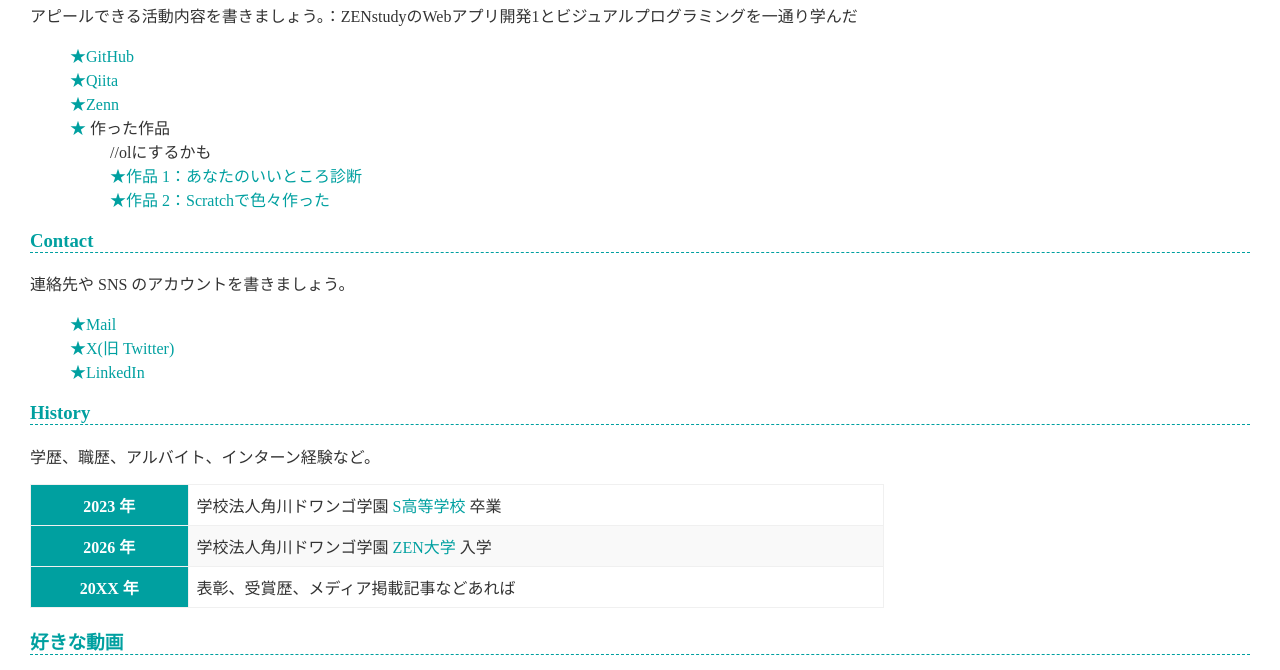
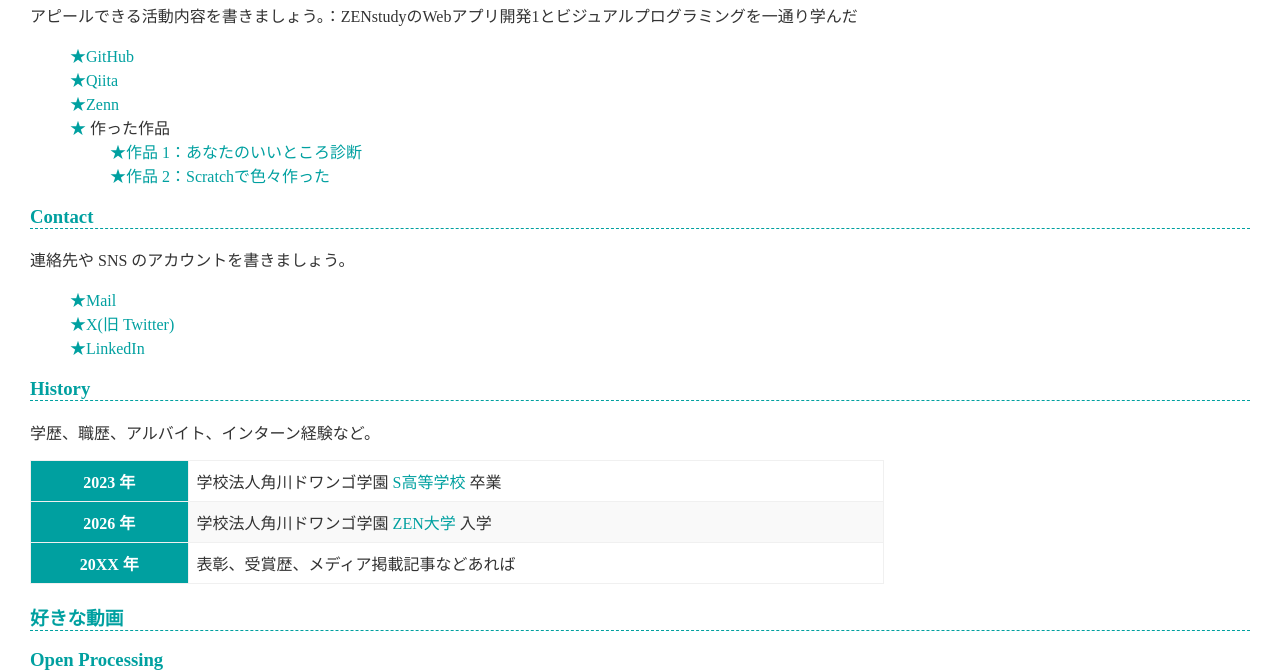
Before and after one commit to kuma130/kuma130.github.io, a plain HTML site: page index.html in a window 1280 px wide. Shown: the part 849-1519 px from the top of the page. Drawn offline with Linux system fonts and the light colour scheme; a script that the page names is missing.

Commit message:
コメントアウトを適用

```diff
--- a/index.html
+++ b/index.html
@@ -51,7 +51,7 @@
       <li><a href="https://zenn.dev/">Zenn</a></li>
       <li>
         作った作品
-        <ul> //olにするかも
+        <ul> <!--olにするかも-->
           <li><a href="https://example.com/">作品 1：あなたのいいところ診断</a></li>
           <li><a href="https://example.com/">作品 2：Scratchで色々作った</a></li>
         </ul>
```
